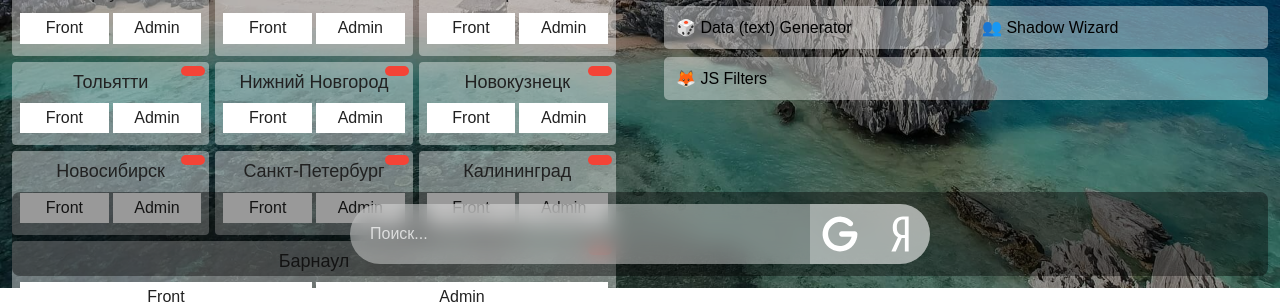
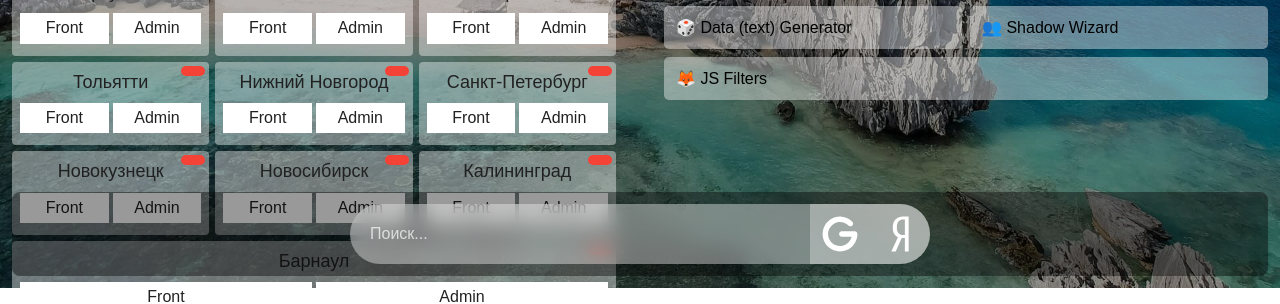
Before and after one commit to webdmitriev/Dream-Team-Chrome-extension, a React (Vite) app: page / in a window 1280 px wide. Shown: the part 512-816 px from the top of the page. Built offline with nearby package versions, Linux system fonts and the light colour scheme; no server answers.

Commit message:
changed spb

```diff
--- a/src/components/Sites.jsx
+++ b/src/components/Sites.jsx
@@ -16,9 +16,9 @@ const sites = [
 
   { site: "Тольятти", front: "https://komandamechty-togliatti.ru/", back: "https://komandamechty-togliatti.ru/wp-admin/" },
   { site: "Нижний Новгород", front: "https://alldent32.ru/", back: "https://alldent32.ru/wp-admin/" },
+  { site: "Санкт-Петербург", front: "https://worlddentspb.ru/", back: "https://worlddentspb.ru/wp-admin/" },
   { site: "Новокузнецк", front: "https://novokuznetskdental.ru/", back: "https://novokuznetskdental.ru/wp-admin/" },
   { site: "Новосибирск", front: "https://easystomdental.ru/", back: "https://easystomdental.ru/wp-admin/" },
-  { site: "Санкт-Петербург", front: "https://worlddentspb.ru/", back: "https://worlddentspb.ru/wp-admin/" },
   { site: "Калининград", front: "https://kaliningrad-dental.ru/", back: "https://kaliningrad-dental.ru/wp-admin/" },
   { site: "Барнаул", front: "https://stomatologiachehova.ru/", back: "https://stomatologiachehova.ru/wp-admin/" },
 ];
```
